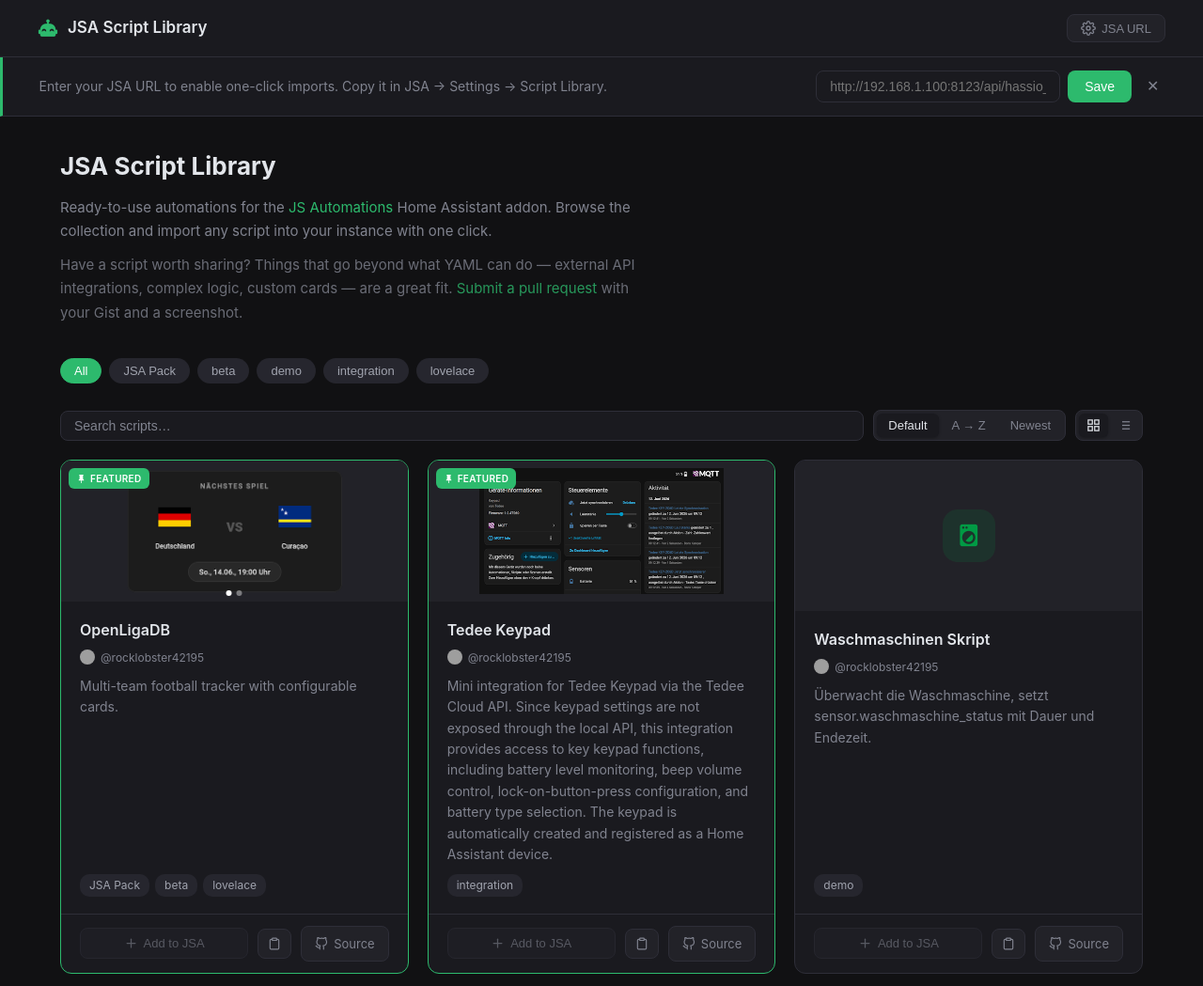
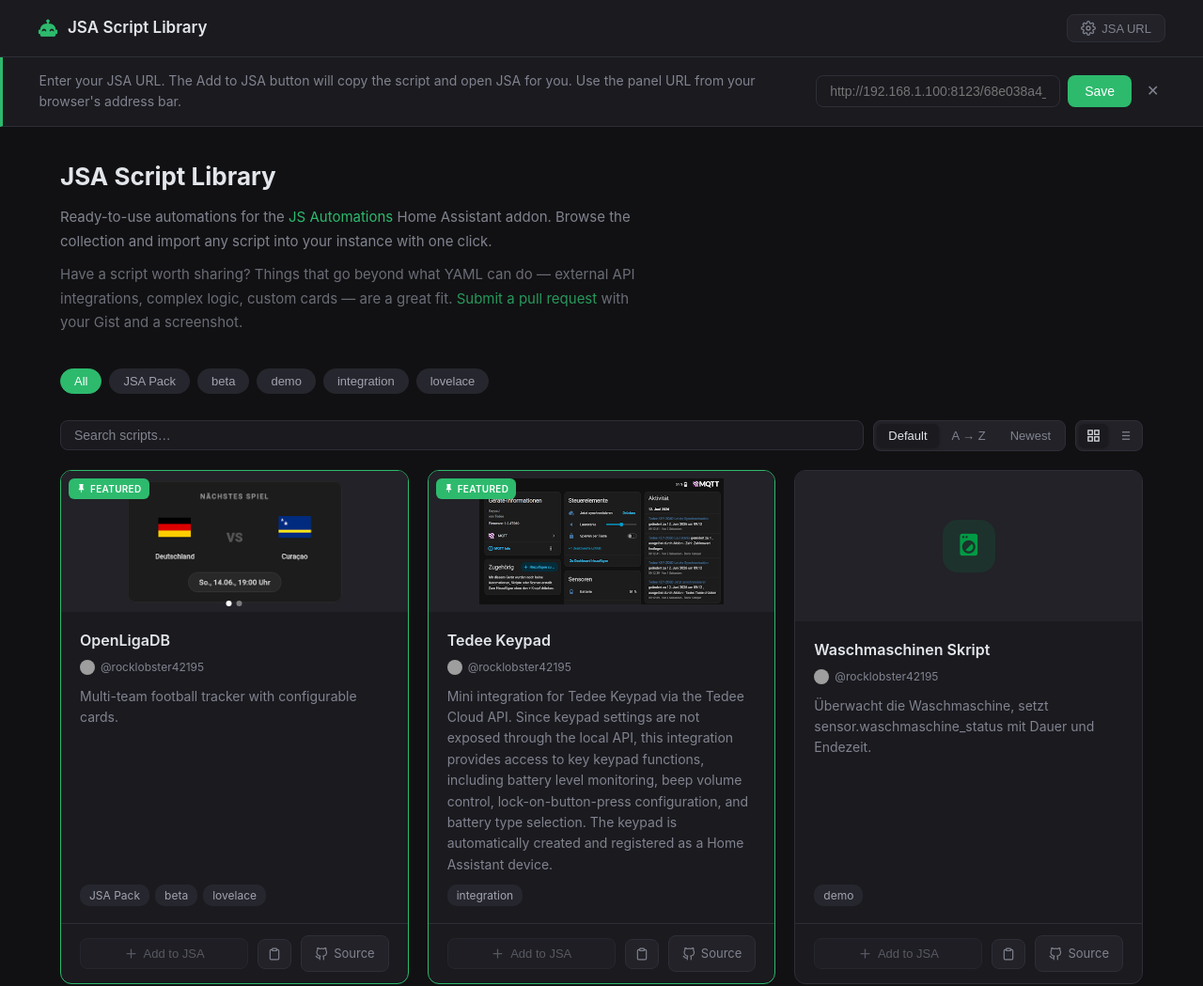
Before and after one commit to rocklobster42195/ha-jsa-library, a plain HTML site: page index.html in a window 1280 px wide. Shown: the whole page at 94% size. Drawn offline with Linux system fonts and the light colour scheme; no server answers; grey boxes are pictures that could not be loaded.

Commit message:
fix: update banner text and placeholder for clipboard-based import flow

```diff
--- a/index.html
+++ b/index.html
@@ -25,9 +25,9 @@
 
   <div class="setup-banner" id="setupBanner">
     <div class="setup-banner-inner">
-      <span>Enter your JSA URL to enable one-click imports. Copy it in JSA → Settings → Script Library.</span>
+      <span>Enter your JSA URL. The Add to JSA button will copy the script and open JSA for you. Use the panel URL from your browser's address bar.</span>
       <div class="setup-input-row">
-        <input type="url" id="jsaUrlInput" placeholder="http://192.168.1.100:8123/api/hassio_ingress/TOKEN" />
+        <input type="url" id="jsaUrlInput" placeholder="http://192.168.1.100:8123/68e038a4_js_automations" />
         <button type="button" class="btn-save" id="btnSaveUrl">Save</button>
         <button type="button" class="btn-banner-close" id="btnBannerClose" title="Dismiss">✕</button>
       </div>
```
